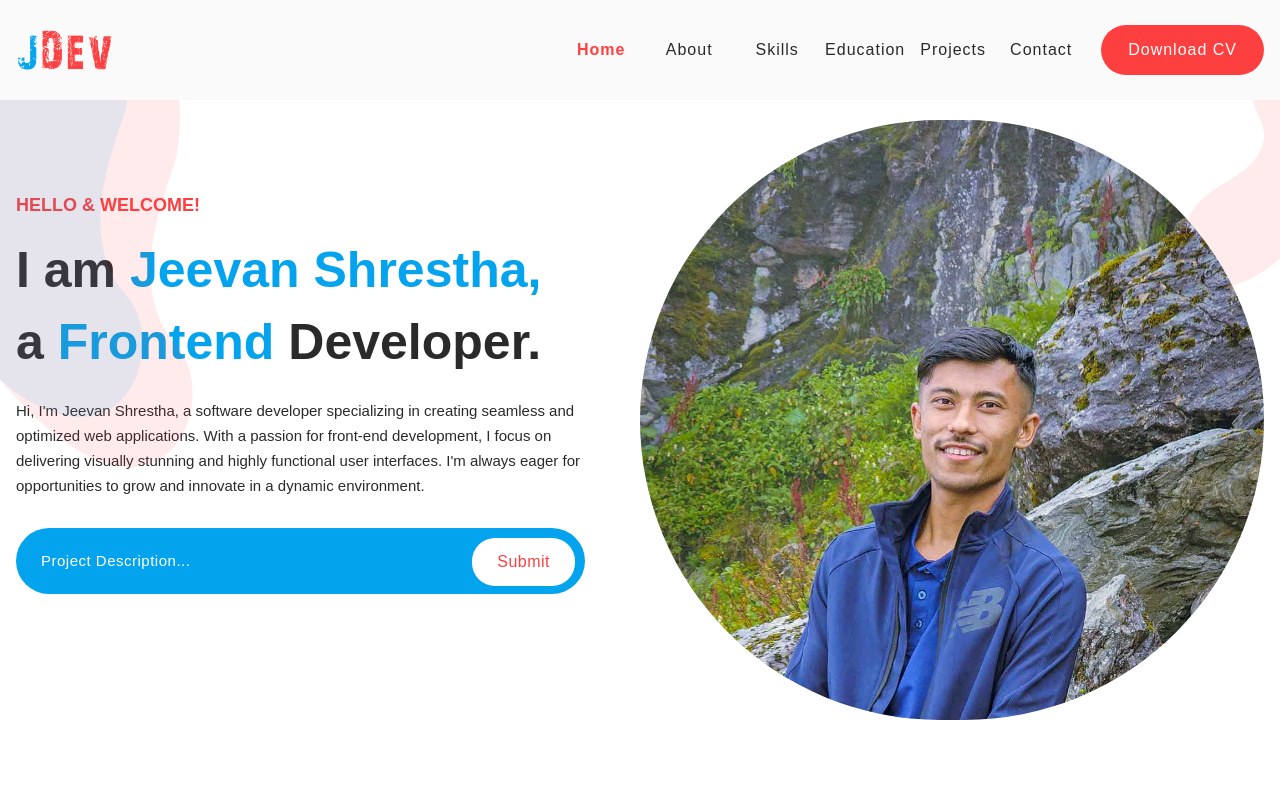
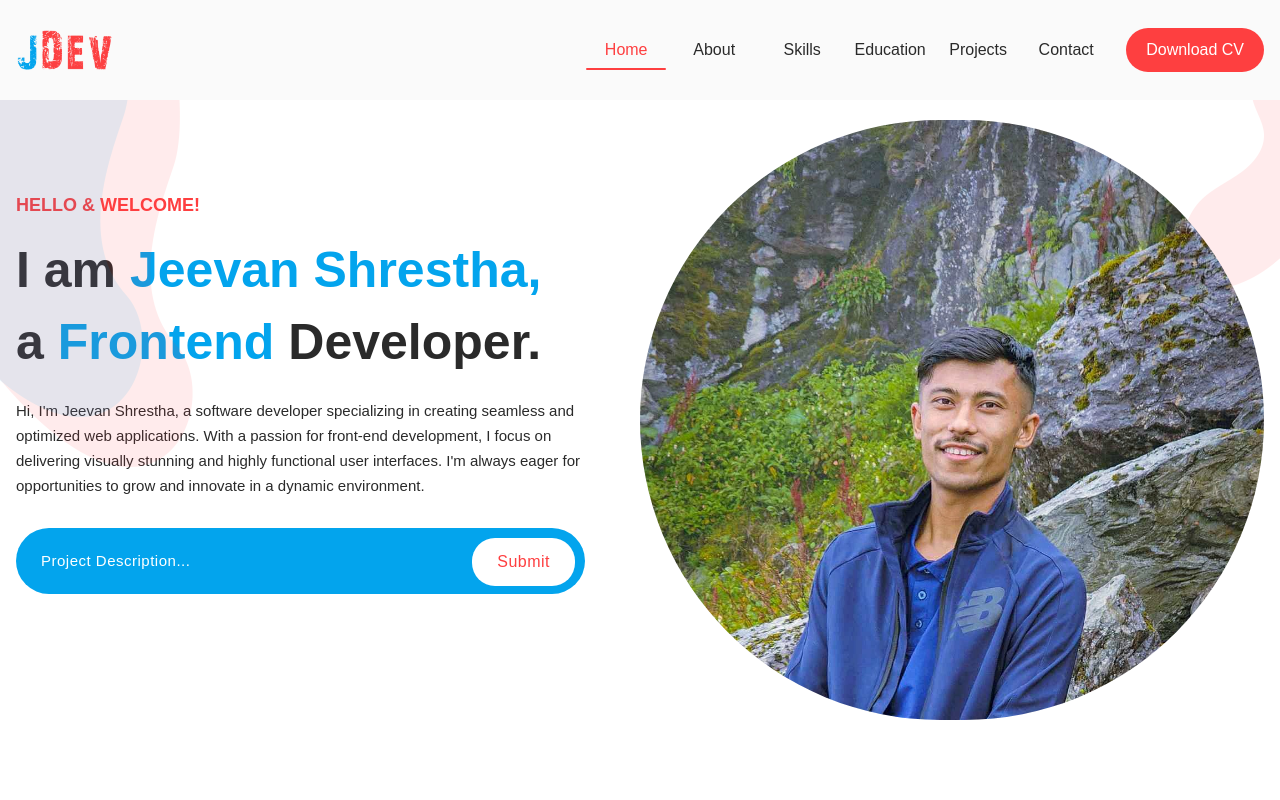
Before and after one commit to Jeevan1/next-portfolio, a Next.js app: page / in a window 1280 px wide. Shown: the top 800 px of the page. Built offline with nearby package versions, Linux system fonts and the light colour scheme.

Commit message:
Added animation on nav items

```diff
--- a/src/app/globals.css
+++ b/src/app/globals.css
@@ -15,7 +15,7 @@ body {
     text-wrap: balance;
   }
 }
-@import url("https://fonts.googleapis.com/css2?family=Saira+Condensed:wght@300;400;500;600;700;800&display=swap");
+/* @import url("https://fonts.googleapis.com/css2?family=Saira+Condensed:wght@300;400;500;600;700;800&display=swap"); */
 /*
 ---------------------------------------------
 reset
@@ -343,24 +343,52 @@ header
 }
 .header__area .main__nav .nav .nav__links a,
 .header__area .main__nav .mobile__nav .nav__links a {
-  display: flex;
-  align-items: center;
-  justify-content: center;
-  font-size: 16px;
+  display: grid;
+  place-content: center;
   color: #2a2a2a;
-  text-transform: capitalize;
-  height: 40px;
-  border: transparent;
-  letter-spacing: 1px;
-  padding: 10px 7px;
+  margin: 0;
+  position: relative;
+
+  &::before {
+    content: "";
+    position: absolute;
+    bottom: 0;
+    left: 0;
+    width: 100%;
+    height: 2px;
+    border-radius: 5px;
+    transform: scaleX(0);
+    transition: all 0.3s ease;
+    background-color: #fe3f40;
+  }
+
+  &:hover::before {
+    transform: scaleX(1);
+  }
 }
 .header__area .main__nav .nav .nav__links a.active,
 .header__area .main__nav .mobile__nav .nav__links a.active {
   color: #fe3f40;
+  position: relative;
+
+  &::before {
+    content: "";
+    position: absolute;
+    bottom: 0;
+    left: 0;
+    width: 100%;
+    height: 2px;
+    display: grid;
+    place-content: center;
+    border-radius: 5px;
+    transform: scaleX(1);
+    transition: all 0.5s ease;
+    background-color: #fe3f40;
+  }
 }
 .header__area .main__nav .nav .nav__links a.active,
 .header__area .main__nav .mobile__nav .nav__links a.active {
-  font-weight: 600;
+  /* font-weight: 600; */
 }
 .header__area .main__nav .nav .nav__links .main__red__button,
 .header__area .main__nav .mobile__nav .nav__links .main__red__button {
@@ -368,7 +396,7 @@ header
   width: fit-content;
   background-color: #fe3f40;
   border-radius: 25px;
-  padding: 5px 20px;
+  padding: 10px 20px;
   transition: 0.1s;
 }
 .header__area .main__nav .nav .nav__links .main__red__button a,
```
